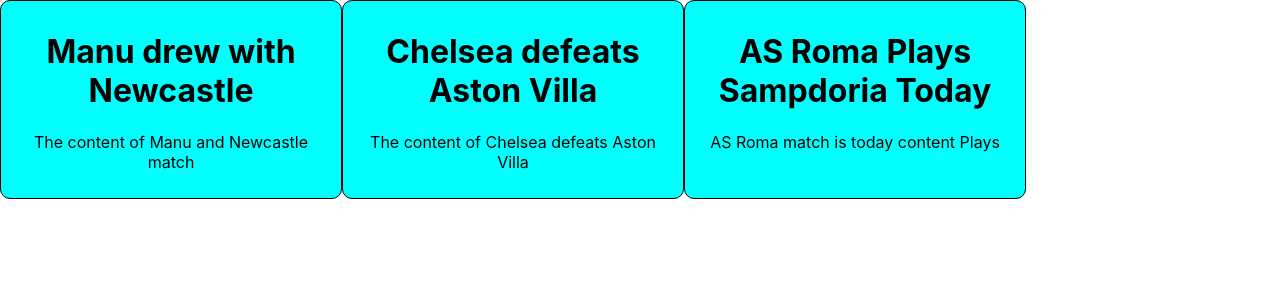
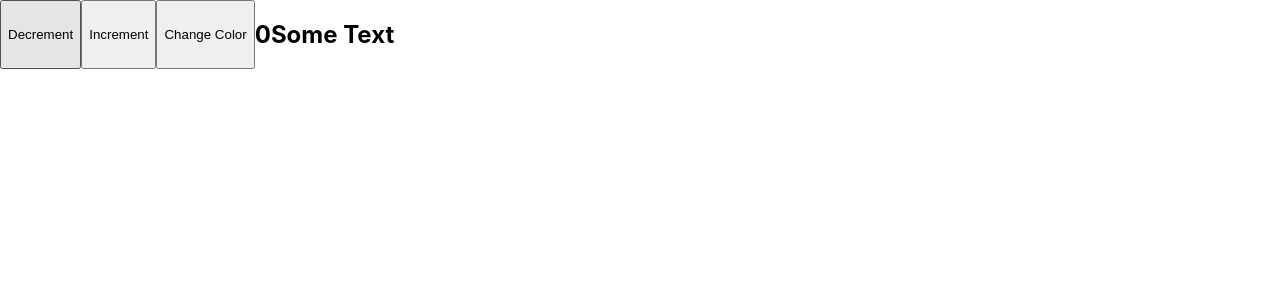
Before and after one commit to Benwaz78/react_repo, a React (Create React App) app: page / in a window 1280 px wide. Shown: the top 300 px of the page. Built offline with nearby package versions, Linux system fonts and the light colour scheme.

Commit message:
Done with state

```diff
--- a/src/App.css
+++ b/src/App.css
@@ -11,3 +11,7 @@
   padding: 10px;
   text-align: center;
 }
+
+.red{
+  color:red
+}
--- a/src/App.js
+++ b/src/App.js
@@ -1,27 +1,32 @@
-import Post from "./Post";
 import { useState } from "react";
+import "./App.css"
 
 
 
 
 function App(){
-  const [users, SetUsers ] = useState(
-    [
-        {name:"Manu drew with Newcastle", content:"The content of Manu and Newcastle match"},
-        {name:"Chelsea defeats Aston Villa", content:"The content of Chelsea defeats Aston Villa"},
-        {name:"AS Roma Plays Sampdoria Today", content:"AS Roma match is today content Plays"},
-    ]
-);
+  const [count, setCount ] = useState(0);
+  const [isRed, setRed ] = useState(false);
+
+    const increment = ()=>{
+      setCount(count + 1);
+    }
+
+    const decrement = ()=>{
+      setCount(count - 1);
+    }
+
+    const changeColor = ()=>{
+      setRed(!isRed);
+    }
 
   return(
     <div className="container">
-        {
-          users.map(
-              user=>(
-                  <Post name={user.name} content={user.content} />
-              )
-          )
-        }
+        <button onClick={ decrement }>Decrement</button>
+        <button onClick={ increment }>Increment</button>
+        <button onClick={ changeColor }>Change Color</button><br />
+        <h2>{ count }</h2>
+        <h2 className={ isRed ? "red" : "" }>Some Text</h2>
     </div>
   )
 }
```
